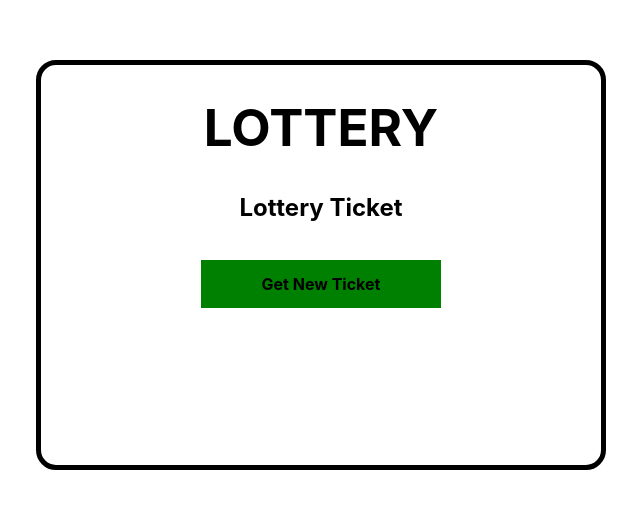
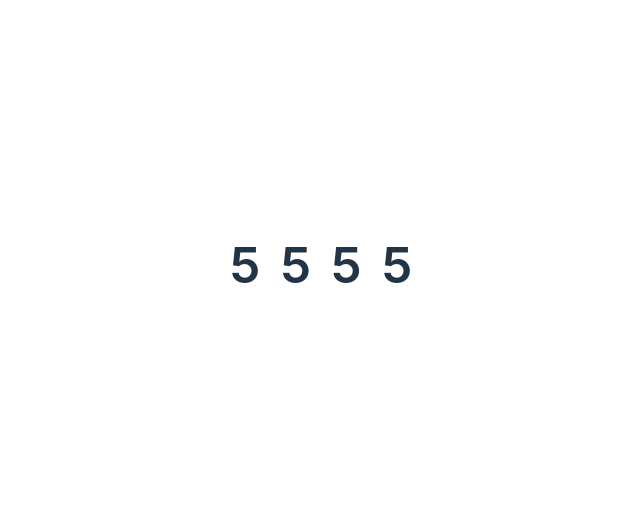
Before and after one commit to JajoriaYogesh04/ReactJS, a React (Vite) app in the folder chapter5/react-state-class3/: page / in a window 1280 px wide. Shown: the part 135-644 px from the top of the page, without its empty margins (319-959 px from the left). Built offline with nearby package versions, Linux system fonts and the light colour scheme.

Commit message:
Created Ticket Number component

```diff
--- a/chapter5/react-state-class3/src/App.jsx
+++ b/chapter5/react-state-class3/src/App.jsx
@@ -2,13 +2,17 @@
 import './App.css'
 import LotteryGame from './LotteryGame'
 import LotteryGame1 from './LotteryGame1'
+
+import TicketNum from './TicketNum'
+import Ticket from './Ticket'
 
 function App() {
 
   return (
     <>
       {/* <LotteryGame1></LotteryGame1> */}
-      <LotteryGame></LotteryGame>
+      {/* <LotteryGame></LotteryGame> */}
+      <Ticket></Ticket>
     </>
   )
 }
--- a/chapter5/react-state-class3/src/LotteryGame.jsx
+++ b/chapter5/react-state-class3/src/LotteryGame.jsx
@@ -6,7 +6,7 @@ function LotteryGame(){
     let [Lottery, setLottery]= useState({Lotnum: [], win: false});
 
     function getNewTicket(){
-        let numArr= getLotnum(3);
+        let numArr= getLotnum(5);
         // console.log(numArr);
         let sum= sumArr(numArr);
         // console.log(sum);
--- /dev/null
+++ b/chapter5/react-state-class3/src/Ticket.jsx
@@ -0,0 +1,12 @@
+import TicketNum from './TicketNum'
+
+export default function Ticket(){
+    return(
+        <div>
+            <TicketNum num={5}></TicketNum>
+            <TicketNum num={5}></TicketNum>
+            <TicketNum num={5}></TicketNum>
+            <TicketNum num={5}></TicketNum>
+        </div>
+    )
+}
--- /dev/null
+++ b/chapter5/react-state-class3/src/TicketNum.css
@@ -0,0 +1,6 @@
+.TicketNum{
+    font-size: 50px;
+    font-weight: 600;
+    border: 2px solid white;
+    padding: 0.5rem;
+}
--- /dev/null
+++ b/chapter5/react-state-class3/src/TicketNum.jsx
@@ -0,0 +1,7 @@
+import "./TicketNum.css"
+
+export default function TicketNum({num}){
+    return(
+        <span className="TicketNum">{num}</span>
+    )
+}
```
